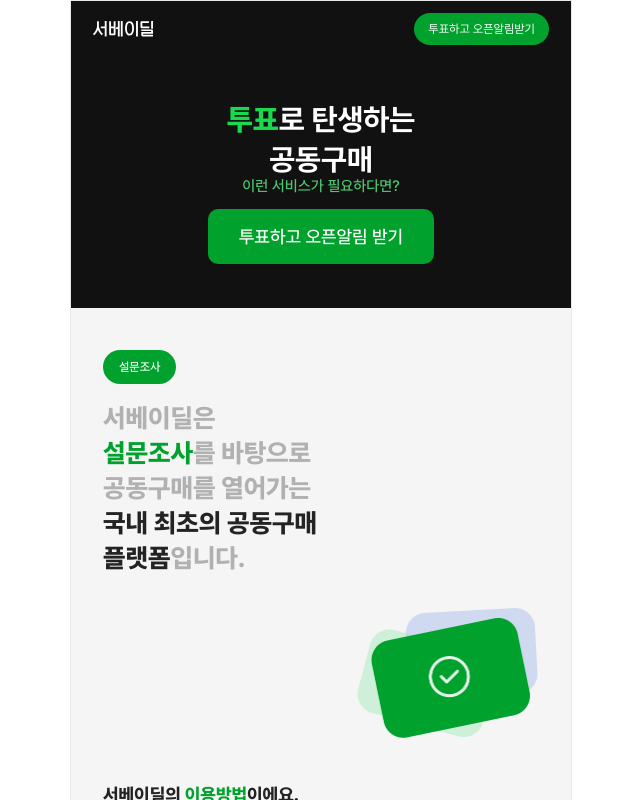
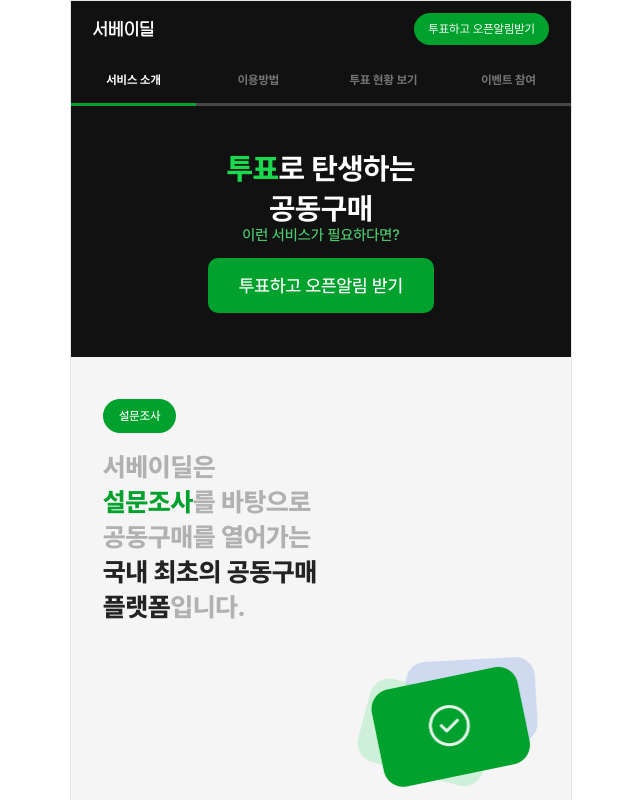
Before and after one commit to seong-ji-sue/mondi, a Next.js app: page / in a window 1280 px wide. Shown: the top 800 px of the page, without its empty margins (320-960 px from the left). Built offline with nearby package versions, Linux system fonts and the light colour scheme.

Commit message:
네비게이션 바 추가

```diff
--- a/pages/index.tsx
+++ b/pages/index.tsx
@@ -1,5 +1,4 @@
 import { ArrowBottom, ArrowTop, Fire, Logo } from "@components/Svg";
-import useAppStore from "@stores/app";
 import React, { useEffect, useRef, useState } from "react";
 import Color from "src/utils/color";
 import styled from "styled-components";
@@ -19,23 +18,79 @@ const Container = styled.div`
   padding-bottom: 80px;
 `;
 
+let navigationOffsetTop: number | undefined;
+let voteButtonOffsetTop: number | undefined;
+let guideOffsetTop: number | undefined;
+let cheerOffsetTop: number | undefined;
+let eventOffsetTop: number | undefined;
+let surveyDealOffsetTop: number | undefined;
+
 const Main = () => {
-  const isMainStickyFooterShow = useAppStore(state => state.isMainStickyFooterShow);
+  const [navigationIndex, setNavigationIndex] = useState<number>(0);
+  const [isNavigationShow, setIsNavigationShow] = useState<boolean>(true);
+  const [isNavigationSticky, setIsNavigationSticky] = useState<boolean>(false);
+  const [isMainStickyFooterShow, setIsMainStickyFooterShow] = useState<boolean>(false);
+  const containerElement = useRef<HTMLDivElement>(null);
+
+  useEffect(() => {
+    const onScroll = () => {
+      if (navigationOffsetTop) {
+        setIsNavigationSticky(window.pageYOffset >= navigationOffsetTop);
+      }
+      if (voteButtonOffsetTop) {
+        setIsMainStickyFooterShow(window.pageYOffset >= voteButtonOffsetTop);
+      }
+      console.log(surveyDealOffsetTop, window.pageYOffset);
+      if (surveyDealOffsetTop && window.pageYOffset >= surveyDealOffsetTop) {
+        setIsNavigationShow(false);
+      } else if (eventOffsetTop && window.pageYOffset >= eventOffsetTop) {
+        setIsNavigationShow(true);
+        setNavigationIndex(3);
+      } else if (cheerOffsetTop && window.pageYOffset >= cheerOffsetTop) {
+        setIsNavigationShow(true);
+        setNavigationIndex(2);
+      } else if (guideOffsetTop && window.pageYOffset >= guideOffsetTop) {
+        setIsNavigationShow(true);
+        setNavigationIndex(1);
+      } else {
+        setIsNavigationShow(true);
+        setNavigationIndex(0)
+      }
+    }
+    window.addEventListener("scroll", onScroll);
+
+    return () => {
+      window.removeEventListener("scroll", onScroll);
+    }
+  }, []);
+
+  useEffect(() => {
+    if (isNavigationSticky) {
+      containerElement.current?.setAttribute('style', 'padding-top: 50px;');
+    } else {
+      containerElement.current?.removeAttribute('style');
+    }
+  }, [isNavigationSticky]);
 
   return (
-    <ContainerWrapper>
+    <ContainerWrapper ref={containerElement}>
       <Container>
         <Header />
-        <SessionTitle />
+        <Navigation
+          navigationIndex={navigationIndex}
+          isNavigationSticky={isNavigationSticky}
+          isNavigationShow={isNavigationShow}
+        />
+        <SessionTitle isNavigationSticky={isNavigationSticky} />
         <SessionSurvey />
-        <SessionGuide />
-        <SessionCheer />
+        <SessionGuide isNavigationSticky={isNavigationSticky} />
+        <SessionCheer isNavigationSticky={isNavigationSticky} />
         <SessionCustom />
         <SessionVote />
         <SessionBenefit />
         <SessionGroupBuy />
         <SessionSafe />
-        <SessionEvent />
+        <SessionEvent isNavigationSticky={isNavigationSticky} />
         <SessionSurveyDeal />
         <SessionFaq />
         <SessionFooter />
@@ -72,6 +127,77 @@ const Header = () => {
       <Logo />
       <HeaderButton href={TYPEFORM_URL}>투표하고 오픈알림받기</HeaderButton>
     </HeaderContainer>
+  )
+}
+
+const NavigationContainer = styled.div`
+  display: flex;
+  background: #111;
+  width: 100%;
+  max-width: 500px;
+`;
+
+const NavigationMenu = styled.div<{ selected?: boolean }>`
+  flex: 1;
+  padding: 16px 0;
+  font-family: Pretendard;
+  font-weight: 700;
+  font-size: 12px;
+  text-align: center;
+  cursor: pointer;
+  ${({ selected }) => selected ? `
+    color: #fff;
+    border-bottom: solid 3px ${Color.THEME};
+  ` : `
+    color: rgba(255, 255, 255, 0.42);
+    border-bottom: solid 3px #474747;
+  `}
+`;
+
+const navigationMenus = ["서비스 소개", "이용방법", "투표 현황 보기", "이벤트 참여"];
+
+const Navigation = ({
+  navigationIndex,
+  isNavigationSticky,
+  isNavigationShow
+}: {
+  navigationIndex: number;
+  isNavigationSticky: boolean;
+  isNavigationShow: boolean;
+}) => {
+  const navigationElement = useRef<HTMLDivElement>(null);
+
+  useEffect(() => {
+    navigationOffsetTop = navigationElement.current?.offsetTop;
+  }, []);
+
+  useEffect(() => {
+    const stickyStyle = 'position: fixed; top: 0; z-index: 10;';
+    const hideStyle = 'display: none';
+    if (isNavigationSticky && isNavigationShow) {
+      navigationElement.current?.setAttribute('style', stickyStyle);
+    } else if (isNavigationSticky) {
+      navigationElement.current?.setAttribute('style', stickyStyle + hideStyle);
+    } else if (isNavigationShow) {
+      navigationElement.current?.removeAttribute('style');
+    } else {
+      navigationElement.current?.setAttribute('style', hideStyle);
+    }
+  }, [isNavigationSticky, isNavigationShow]);
+
+  return (
+    <NavigationContainer ref={navigationElement}>
+      {navigationMenus.map((navigationMenu, index) => {
+        return (
+          <NavigationMenu
+            key={`navigation_menu_${index}`}
+            selected={navigationIndex === index}
+          >
+            {navigationMenu}
+          </NavigationMenu>
+        )
+      })}
+    </NavigationContainer>
   )
 }
 
@@ -126,20 +252,12 @@ const EstimateButton = styled.a`
   text-decoration: none;
 `;
 
-const SessionTitle = () => {
-  const estimateElement = useRef<HTMLAnchorElement>(null);
+const SessionTitle = ({ isNavigationSticky }: { isNavigationSticky: boolean; }) => {
+  const voteButtonElement = useRef<HTMLAnchorElement>(null);
 
   useEffect(() => {
-    const onScroll = () => {
-      const estimateElementOffsetTop = estimateElement.current?.offsetTop ?? 0;
-      useAppStore.setState({ isMainStickyFooterShow: window.pageYOffset >= estimateElementOffsetTop });
-    }
-    window.addEventListener("scroll", onScroll);
-
-    return () => {
-      window.removeEventListener("scroll", onScroll);
-    }
-  }, []);
+    voteButtonOffsetTop = voteButtonElement.current?.offsetTop;
+  }, [isNavigationSticky]);
 
   return (
     <SessionContainer
@@ -190,7 +308,7 @@ const SessionTitle = () => {
         "
       >이런 서비스가 필요하다면?</SessionText>
       <EstimateButton
-        ref={estimateElement}
+        ref={voteButtonElement}
         href={TYPEFORM_URL}
       >투표하고 오픈알림 받기</EstimateButton>
     </SessionContainer>
@@ -319,9 +437,16 @@ const GuideDescText = styled.span`
   color: #4e5567;
 `;
 
-const SessionGuide = () => {
+const SessionGuide = ({ isNavigationSticky }: { isNavigationSticky: boolean; }) => {
+  const guideElement = useRef<HTMLDivElement>(null);
+
+  useEffect(() => {
+    guideOffsetTop = guideElement.current?.offsetTop;
+  }, [isNavigationSticky]);
+
   return (
     <SessionContainer
+      ref={guideElement}
       containerStyle="
         padding: 27px 32px 38px 32px;
         align-items: flex-start;
@@ -387,9 +512,16 @@ const CheerButton = styled.div`
 `;
 
 const CHEER_COUNT = 20;
-const SessionCheer = () => {
+const SessionCheer = ({ isNavigationSticky }: { isNavigationSticky: boolean; }) => {
+  const cheerElement = useRef<HTMLDivElement>(null);
+
+  useEffect(() => {
+    cheerOffsetTop = cheerElement.current?.offsetTop;
+  }, [isNavigationSticky]);
+
   return (
     <SessionContainer
+      ref={cheerElement}
       containerStyle="
         padding: 36px 32px 39px 32px;
         align-items: flex-start;
@@ -912,9 +1044,16 @@ const SessionSafe = () => {
   )
 }
 
-const SessionEvent = () => {
+const SessionEvent = ({ isNavigationSticky }: { isNavigationSticky: boolean; }) => {
+  const eventElement = useRef<HTMLDivElement>(null);
+
+  useEffect(() => {
+    eventOffsetTop = eventElement.current?.offsetTop;
+  }, [isNavigationSticky]);
+
   return (
     <SessionContainer
+      ref={eventElement}
       containerStyle="
         padding: 42px 0 46px 0;
         background: #fff;
@@ -943,11 +1082,20 @@ const SessionEvent = () => {
 }
 
 const SessionSurveyDeal = () => {
+  const surveyDealElement = useRef<HTMLDivElement>(null);
+
+  useEffect(() => {
+    surveyDealOffsetTop = surveyDealElement.current?.offsetTop;
+  }, []);
+
   return (
-    <SessionContainer containerStyle={`
-      padding: 112px 0 122px; 0;
-      background: ${Color.THEME};
-    `}>
+    <SessionContainer
+      ref={surveyDealElement}
+      containerStyle={`
+        padding: 112px 0 122px; 0;
+        background: ${Color.THEME};
+      `}
+    >
       <SessionText
         textStyle="
           font-family: LocusSangsang;
--- a/src/stores/app.ts
+++ b/src/stores/app.ts
@@ -1,11 +1,11 @@
 import create from "zustand";
 
 interface IAppState {
-  isMainStickyFooterShow: boolean;
+
 }
 
 const appState: IAppState = {
-  isMainStickyFooterShow: false
+
 }
 
 const useAppStore = create(() => appState);
```
